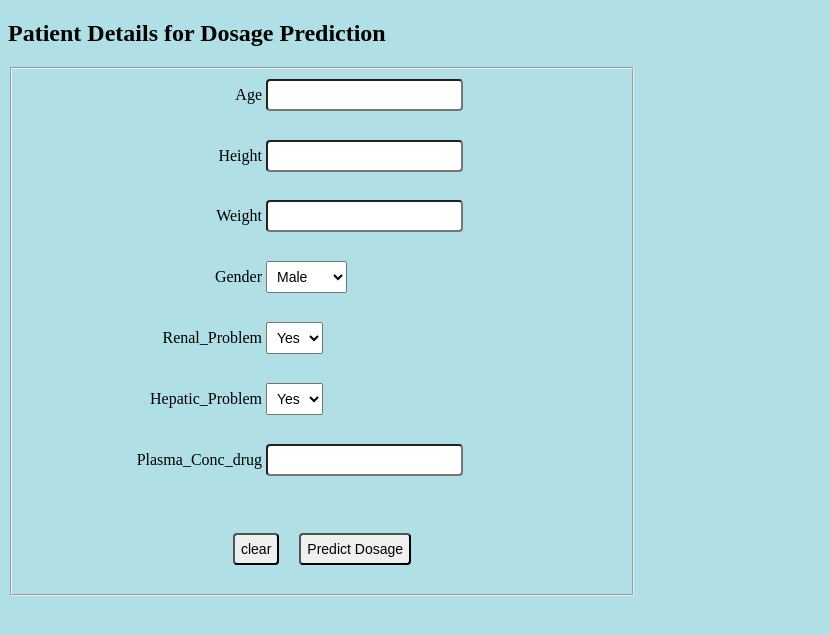
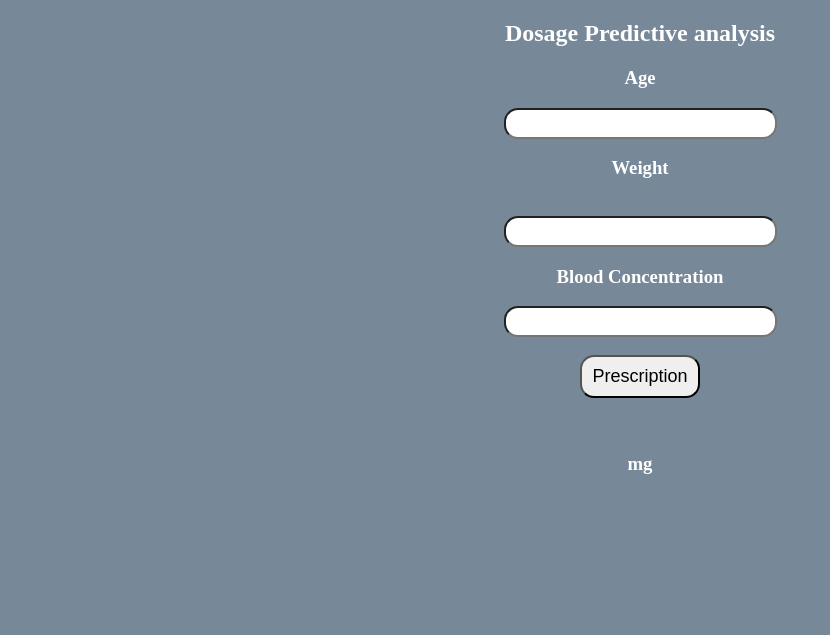
Before and after one commit to PoornimaLeela/sampleprediction, a Flask app: page / in a window 1280 px wide. Shown: the top 635 px of the page, without its empty margins (0-830 px from the left). Run offline with Flask 2, Linux system fonts and the light colour scheme; parts of the project's set-up code (start-up, migrations or seed data) failed here and were passed over.

Commit message:
Add files via upload

```diff
--- a/templates/index.html
+++ b/templates/index.html
@@ -1,106 +1,146 @@
- <!DOCTYPE html>
- <html lang="en">
- <head>
- <meta charset="UTF-8">
+<!DOCTYPE html>
+<html lang="en">
+
+<head>
+    <meta charset="UTF-8">
     <meta name="viewport" content="width=device-width, initial-scale=1.0">
-  <title>Machine Learning Techniques for Cyclosporine Dosage Prediction</title>
+    <title>Dosage prediction for cyclosporine</title>
 </head>
-<style>
-input{
-padding:6px;
-font-size: 14px;
-border-radius: 4px;
-}
-label{
-width: 240px;
-display: inline-block;
-text-align:right;
-}
-.button{
-width: 240px;
-display:inline-block;
-text-align: right;
-}
-select{
-padding: 6px;
-font-size: 14px;
 
-}
-textarea {
-padding:6px;
-font-size:14px;
-}
-input[type="checkbox"],input[type="radio"]{
-height: 16px;
-width: 16px;
-}
-input[type="radio"]{
-margin-left:32px;
-}
-input[type="checkbox"]{
-margin-left:72px;
-}
-.other label{
-text-align:left;
-width:300px;
-}
+<body>
 
-fieldset {
+    <div style="color:gray">
+        <form action="{{ url_for('predict')}}" method="post">
+            <h2 style="color:white;">Dosage Predictive analysis</h2>
+            <h3 style="color:white;">Age</h3>
+            <input id="first" name="age" type="number ">
+            <h3 style="color:white;">Weight</h3><br><input id="second" name="weight" required="required">
+            <h3 style="color:white;">Blood Concentration</h3><input id="third" name="bloodconc" required="required">
 
-  padding:10px;
-  width:600px;
-  line-height:1.8;}
-</style>
- <body style="background-color:powderblue;">
-     <h2>Patient Details for Dosage Prediction</h2>
-	 <fieldset size="250px">
-     <form action="{{ url_for('predict')}}" method="post">
+            <br><br><button id="sub" type="submit ">Prescription</button>
+            <br>
 
 
 
-        <label>Age</label>
-        <input type="number" name="age"><br> <br>
-         <label>Height</label>
-         <input type="number" name="height"><br>  <br>
-         <label>Weight</label>
-         <input type="number" name="weight"><br>
-		 <br> <label>Gender</label>
-<select name="gender">
-<option value = "male"> Male
-</option>
-<option value = "female"> Female
-</option>
 
-</select></br>
+        </form>
 
 
-		 <br> <label> Renal_Problem</label>
-<select name="renal_problem">
-<option value = "Yes">Yes
-</option>
-<option value = "No"> No
-</option>
 
-</select></br>
-<br> <label> Hepatic_Problem </label>
-<select name="hepatic_problem">
-<option value = "Yes"> Yes
-</option>
-<option value = "No"> No
-</option>
-
-</select></br> <br>
-		<label>Plasma_Conc_drug</label>
-         <input type="number" name="plasma_conc"><br> <br><br>
+        <br><br><h3 style="color:white;">{{ prediction_text }} mg<h3>
+    </div>
 
 
-           <div align="center">
 
-       <input type="button"    value="clear"> &nbsp;  &nbsp;  <input type="submit"  value="Predict Dosage">
-   </div>
 
-	 </form>
-  <h3 style="color:black;">{{ prediction_text }}<h3>
-  </fieldset>
- </body>
+    <style>
+        body {
+            background-color: lightslategray;
+            text-align: center;
+            padding: 0px;
+        }
+
+        #research {
+            font-size: 18px;
+            width: 100px;
+            height: 23px;
+            top: 23px;
+        }
+
+        #box {
+            border-radius: 60px;
+            border-color: 45px;
+            border-style: solid;
+            font-family: cursive;
+            text-align: center;
+            background-color: rgb(168, 131, 61);
+            font-size: medium;
+            position: absolute;
+            width: 700px;
+            bottom: 9%;
+            height: 850px;
+            right: 30%;
+            padding: 0px;
+            margin: 0px;
+            font-size: 14px;
+        }
+
+        #fuel {
+            width: 83px;
+            height: 43px;
+            text-align: center;
+            border-radius: 14px;
+            font-size: 20px;
+        }
+
+        #fuel:hover {
+            background-color: coral;
+        }
+
+        #research {
+            width: 99px;
+            height: 43px;
+            text-align: center;
+            border-radius: 14px;
+            font-size: 18px;
+        }
+
+        #research:hover {
+            background-color: coral;
+        }
+
+        #resea {
+            width: 99px;
+            height: 43px;
+            text-align: center;
+            border-radius: 14px;
+            font-size: 18px;
+        }
+
+        #resea:hover {
+            background-color: coral;
+        }
+
+        #sub {
+            width: 120px;
+            height: 43px;
+            text-align: center;
+            border-radius: 14px;
+            font-size: 18px;
+        }
+
+        #sub:hover {
+            background-color: darkcyan;
+        }
+
+        #first {
+            border-radius: 14px;
+            height: 25px;
+            font-size: 20px;
+            text-align: center;
+        }
+
+        #second {
+            border-radius: 14px;
+            height: 25px;
+            font-size: 20px;
+            text-align: center;
+        }
+
+        #third {
+            border-radius: 14px;
+            height: 25px;
+            font-size: 20px;
+            text-align: center;
+        }
+
+        #fourth {
+            border-radius: 14px;
+            height: 25px;
+            font-size: 20px;
+            text-align: center;
+        }
+    </style>
+</body>
+
 </html>
```
